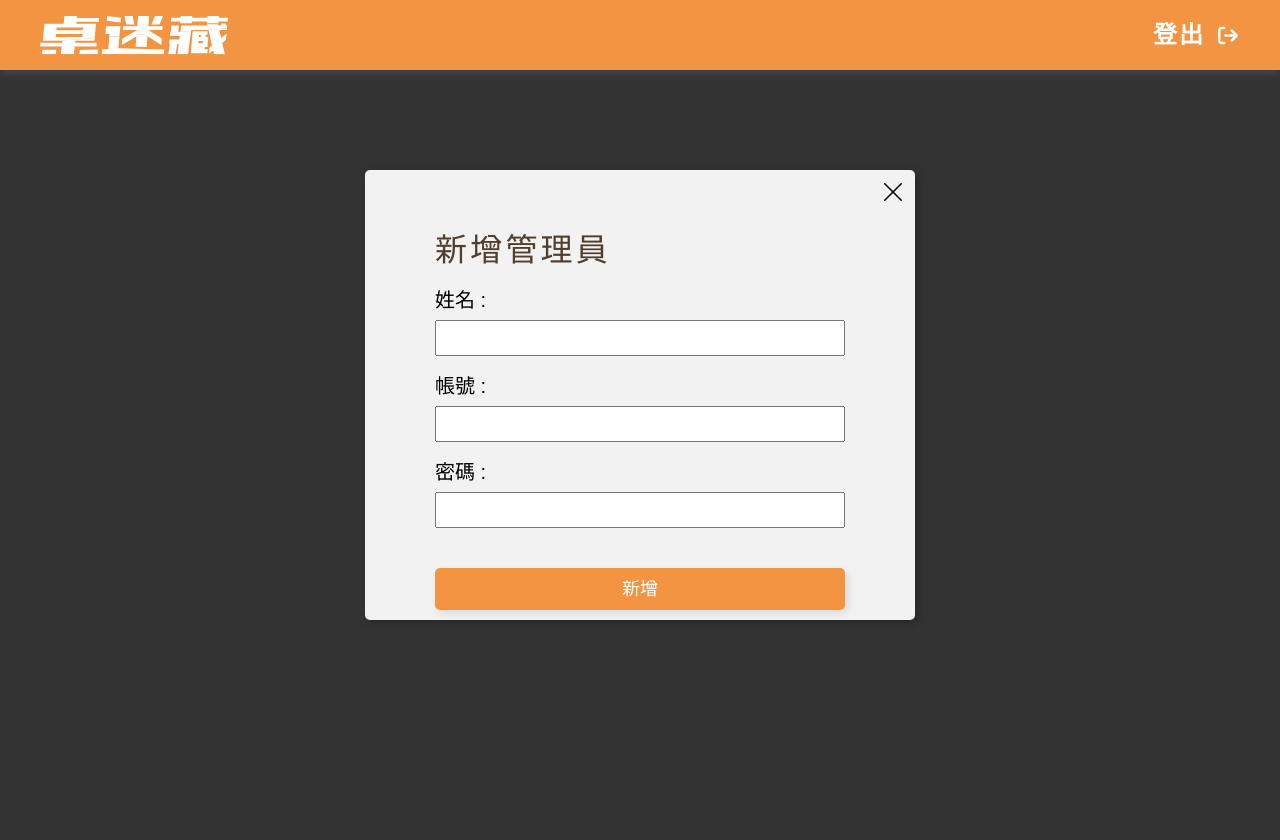
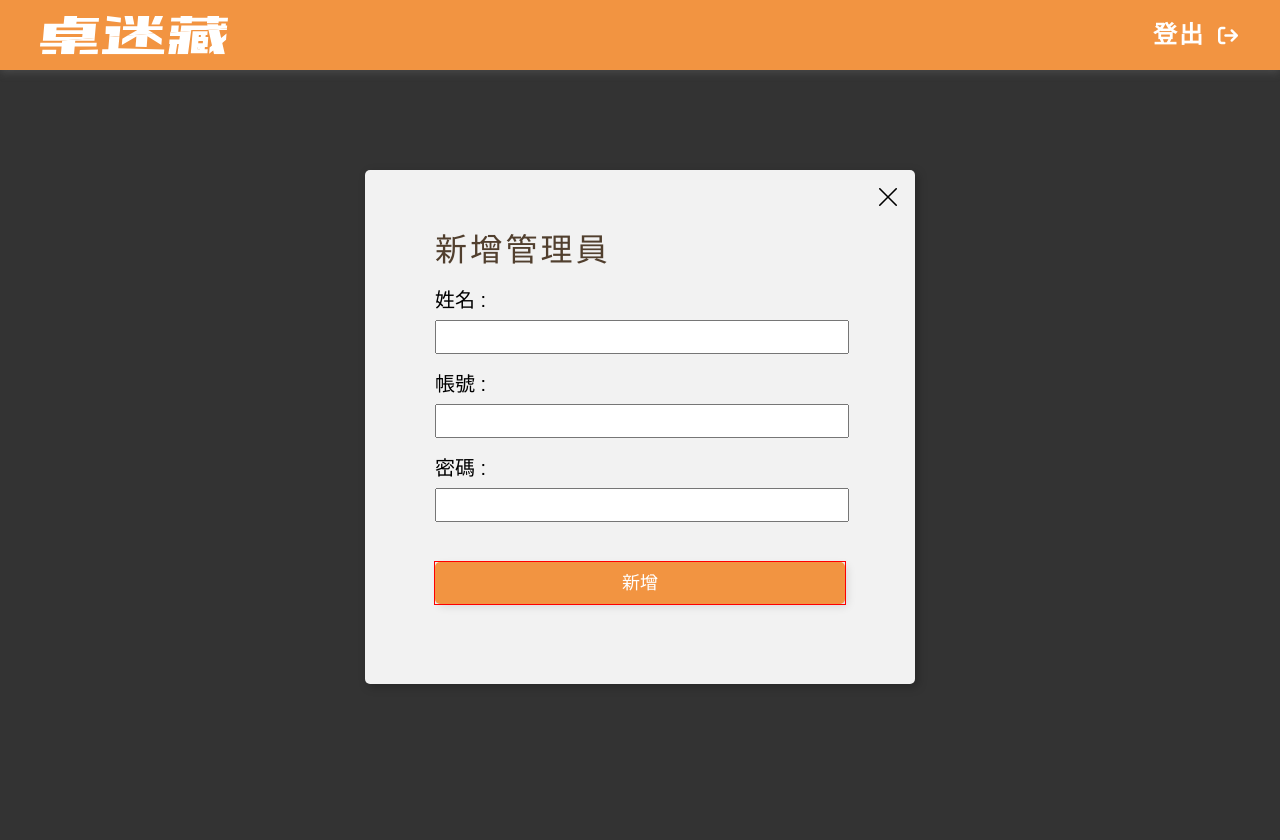
Before and after one commit to illumyST/JOYO_teamProject_G3, a PHP site: the page made by msAddAdmins(ok).html in a window 1280 px wide. Run offline with PHP 8.4, Linux system fonts and the light colour scheme; style sheets or scripts are compiled from the project's sources; some libraries are stand-ins or nearby versions.

Commit message:
yue 2023/05/14

```diff
--- a/msAddAdmins(ok).html
+++ b/msAddAdmins(ok).html
@@ -24,14 +24,14 @@
             </nav>
         </header>
 
-        <section class="ms_form">
+        <section class="ms_form_tw">
             <i class="bi bi-x-lg"></i>
             <form action="" method="POST">
                 <h1>新增管理員</h1>
                 <label for="">姓名 : </label>
-                <input type="password" class="ms_input">
+                <input type="text" class="ms_input">
                 <label for="">帳號 : </label>
-                <input type="password" class="ms_input">
+                <input type="text" class="ms_input">
                 <label for="">密碼 : </label>
                 <input type="password" class="ms_input">
                 <div class="ms_login_btn">
--- a/msAddProduct.html
+++ b/msAddProduct.html
@@ -29,9 +29,9 @@
             <form action="" method="POST">
                 <h1>新增商品</h1>
                 <label for="">商品名稱 : </label>
-                <input type="password" class="ms_input">
+                <input type="text" class="ms_input">
                 <label for="">價格 : </label>
-                <input type="password" class="ms_input">
+                <input type="text" class="ms_input">
                 <div class="select">
 
                     <div>
--- a/msChangePassword(ok).html
+++ b/msChangePassword(ok).html
@@ -4,7 +4,7 @@
     <meta charset="UTF-8">
     <meta http-equiv="X-UA-Compatible" content="IE=edge">
     <meta name="viewport" content="width=device-width, initial-scale=1.0">
-    <title>Document</title>
+    <title>msChangePassword</title>
     <link rel="stylesheet" href="css/style.css">
     <link rel="stylesheet" href="https://cdn.jsdelivr.net/npm/bootstrap-icons@1.10.5/font/bootstrap-icons.css">
     <!-- 如果都引入同一隻css ，遇到class命名一樣怎辦 -->
--- a/msChangePassword1(ok).html
+++ b/msChangePassword1(ok).html
@@ -37,7 +37,7 @@
                 </nav>
             </header>
 
-            <section class="ms_form">
+            <section class="ms_form_tw">
                 <i class="bi bi-x-lg"></i>
                 <form action="" method="POST">
                     <h1>修改密碼</h1>
--- a/msEditAdmins(ok).html
+++ b/msEditAdmins(ok).html
@@ -24,14 +24,14 @@
             </nav>
           </header>
 
-        <section class="ms_form">
+        <section class="ms_form_tw">
             <i class="bi bi-x-lg"></i>
             <form action="" method="POST">
                 <h1>編輯管理員</h1>
                 <label for="">姓名 : </label>
-                <input type="password" class="ms_input">
+                <input type="text" class="ms_input">
                 <label for="">帳號 : </label>
-                <input type="password" class="ms_input">
+                <input type="text" class="ms_input">
                 <label for="">密碼 : </label>
                 <input type="password" class="ms_input">
                 <div class="ms_login_btn">
--- a/msEditProduct.html
+++ b/msEditProduct.html
@@ -29,9 +29,9 @@
             <form action="" method="POST">
                 <h1>編輯商品</h1>
                 <label for="">商品名稱 : </label>
-                <input type="password" class="ms_input">
+                <input type="text" class="ms_input">
                 <label for="">價格 : </label>
-                <input type="password" class="ms_input">
+                <input type="text" class="ms_input">
                 <div class="select">
                     <div>
                     <label for="">遊戲分類 : </label>
--- a/sass/page/_msEditAdmins.scss
+++ b/sass/page/_msEditAdmins.scss
@@ -1,18 +1,20 @@
 
 .ms_form_bg{
-    // outline: 1px solid red;
-    background-color: $bg;
     position: relative;
+    font-family: "Noto Sans TC", sans-serif;
     width: 100%;
-    margin-left: 40px;
-    box-shadow:$shadow ;
-    padding: 0 90px;
-    // text-align: center;
+    background-color: #f2f2f2;
+    box-shadow: 3px 3px 10px rgba(0, 0, 0, 0.25);
+    border-radius: 30px;
+    box-sizing: border-box;
+    margin: 0 auto;
+    padding: 60px 100px;
     i.bi-x-lg{
         font-size: $h2;
         position: absolute;
-        top: 10px;
-        right: 10px;
+        top: 30px;
+        right: 30px;
+        cursor: pointer;
     }
     h1{
         margin-top: 70px;
@@ -28,7 +30,10 @@
         height: 30px;
         width: 100%;
         margin-bottom: 20px;
-
+        padding:0 10px ;
+        font-size: $p;
+        outline: none;
+        letter-spacing: 0.1em;
     }
     div.ms_login_btn{
         margin-top: 20px;
@@ -36,12 +41,22 @@
 
 }
 
-.ms_form{
+.ms_form_tw{
+    position: relative;
+    font-family: "Noto Sans TC", sans-serif;
+    width: 550px;
+    background-color: #f2f2f2;
+    box-shadow: 3px 3px 10px rgba(0, 0, 0, 0.25);
+    border-radius: 5px;
+    box-sizing: border-box;
+    margin: 0 auto;
+    padding: 60px 70px;
     i.bi-x-lg{
         font-size: $h2;
         position: absolute;
-        top: 10px;
-        right: 10px;
+        top: 15px;
+        right: 15px;
+        cursor: pointer;
     }
     h1{
         // margin-top: 70px;
@@ -55,12 +70,18 @@
     }
     input.ms_input{
         height: 30px;
-        width: 98%;
+        width: 95%;
         margin-bottom: 20px;
-
+        padding:0 10px ;
+        font-size: $p;
+        outline: none;
+        letter-spacing: 0.1em;
     }
     div.ms_login_btn{
-        // margin-top: 20px;
+        outline: 1px solid red;
+        margin-bottom: 20px;
+        // padding-bottom: 20px;
+
     }
 
 }
--- a/sass/page/_msForumManagement.scss
+++ b/sass/page/_msForumManagement.scss
@@ -44,11 +44,13 @@
             height: 34px;
             margin-right: 5px;
             border-radius: 2px;
+            border: none
         }
         button{
             @include btn($orange,34px,154px,$green) ;
             height: 34px;
             border-radius: 2px;
+            border: none !important;
         }
 
     }
@@ -101,7 +103,7 @@
         text-align: center;
         width: 140px;
         flex-grow: 1;
-        font-size: $h3;
+        font-size: $p;
        }
        div{
 
--- a/sass/page/_msLongfrom.scss
+++ b/sass/page/_msLongfrom.scss
@@ -6,11 +6,13 @@
     margin: 0 auto;
     padding: 20px;
     position: relative;
+    border-radius: 10px;
     i.bi-x-lg{
         position: absolute;
-        top: 10px;
-        right: 10px;
+        top: 15px;
+        right: 15px;
         font-size: $h2;
+        cursor: pointer;
     }
     h1{
         font-size: $h1_sub;
@@ -23,9 +25,12 @@
     }
     input.ms_input{
         height: 30px;
-        width: 98%;
+        width: 95%;
         margin-bottom: 20px;
-
+        padding: 0 10px;
+        outline: none;
+        font-size: $p;
+        letter-spacing: 0.1em;
     }
     .ms_submit_btn{
         margin-top: 10px;
@@ -51,7 +56,7 @@
             height: 40px;
             text-align: center;
           option{
-
+            // outline: 1px solid red;
             // padding: 10px;
           }
         }
@@ -79,6 +84,7 @@
         padding: 15px;
         font-size: 16px;
         overflow: hidden;
+        cursor: pointer;
         }
         input.op0{
             opacity: 0;
@@ -87,9 +93,13 @@
     }
 
     textarea{
-        width: 100%;
+        width: 580px;
         resize: none;
         margin-bottom: 10px;
+        padding: 10px;
+        font-size: $p;
+        outline: none;
+        letter-spacing: 0.1em;
     }
 
 
```
Also changed, not shown: msOrderManagement.html (+12 -15 lines).
